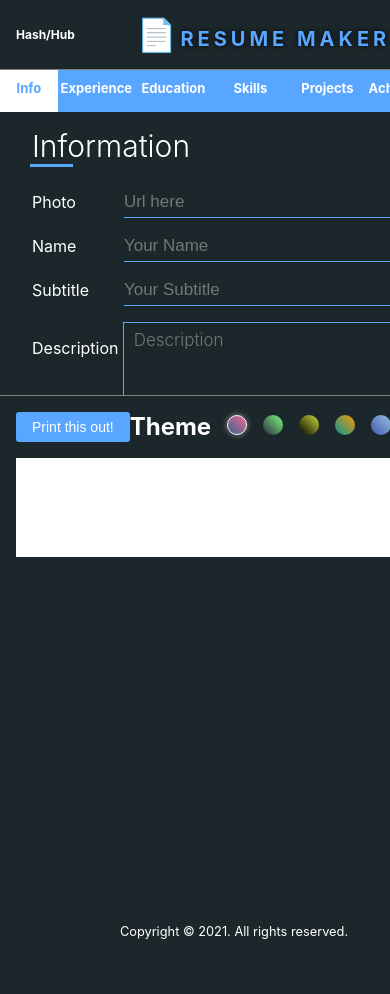
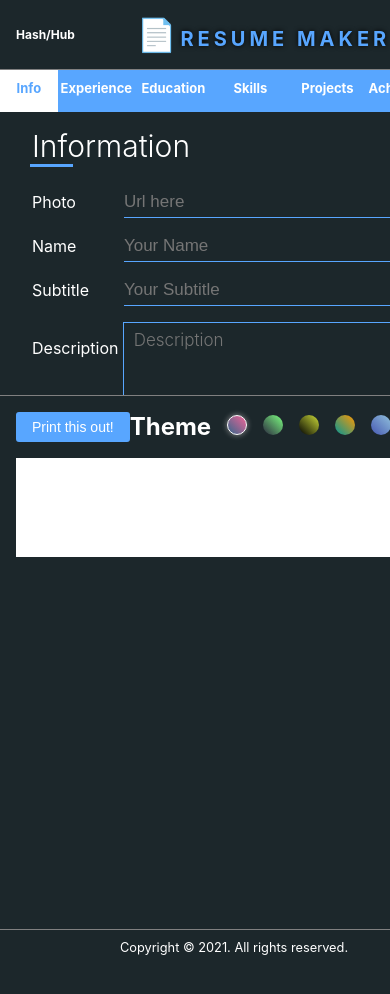
Before and after one commit to vedant-jain03/Resume-Maker, a React (Create React App) app: page / in a window 390 px wide. Shown: the top 994 px of the page. Built offline with nearby package versions, Linux system fonts and the light colour scheme.

Commit message:
feat: add border to footer

```diff
--- a/src/component/Homepage.css
+++ b/src/component/Homepage.css
@@ -334,6 +334,7 @@
 .footer {
     background: #1c272b;
     padding: 0.6rem 0;
+    border-top: 1px solid gray;
 }
 
 .footer p {
@@ -382,6 +383,9 @@
     #main .maincomponent .left {
         border-bottom: 1px solid gray;
     }
+    .footer {
+    margin-top: 15px;
+    }
   }
   #main .maincomponent .left .navbar li {
     color: white;
```
